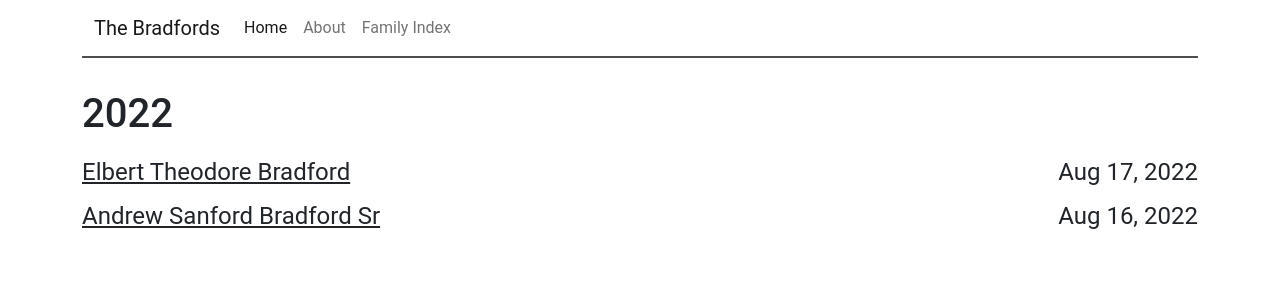
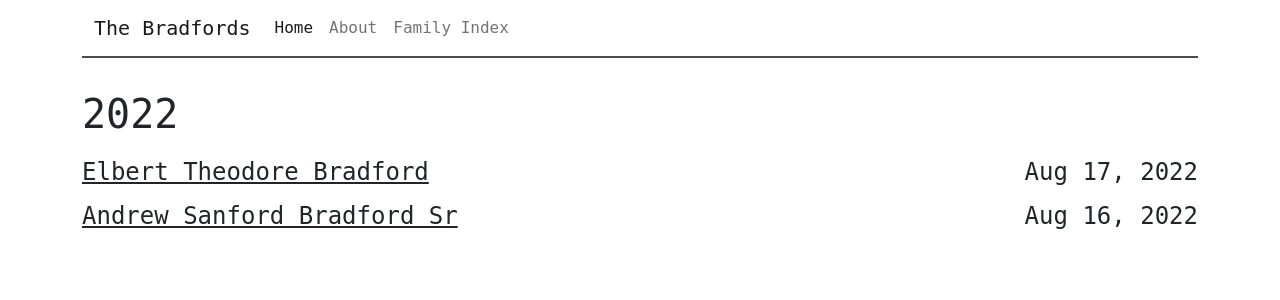
Before and after one commit to the-bradfords/the-bradfords.github.io, a Jekyll site: the page built from index.html, in a window 1280 px wide. Shown: the top 300 px of the page. Built offline with Jekyll 4.4.1, drawn with Linux system fonts in a browser that asks for light colours.

Commit message:
Update main.scss

```diff
--- a/_sass/main.scss
+++ b/_sass/main.scss
@@ -101,9 +101,9 @@ pre.highlight {
 
 @font-face {
   font-family: 'Roboto Mono';
-  src: url('https://fonts.googleapis.com/css2?family=Roboto:wght@200&display=swap');
+  src: url('https://fonts.googleapis.com/css?family=Roboto Mono');
 }
 
 html, body, html * {
-    font-family: 'Roboto';
+    font-family: 'Roboto Mono', 'monospace';
 }
```
